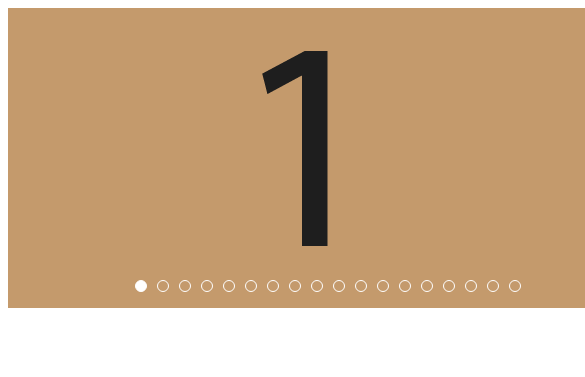
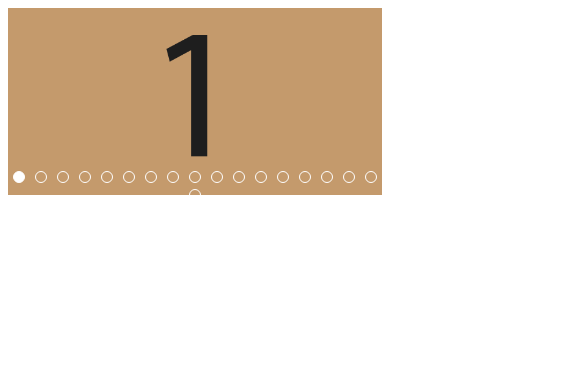
Before and after one commit to quanlieu/react-image-show, a React app: page / in a window 390 px wide. Shown: the top 377 px of the page, 585 px wide, since content can reach past the window. Built offline with nearby package versions, Linux system fonts and the light colour scheme; some packages are replaced by stand-ins of ours.

Commit message:
Add basic responsive support

```diff
--- a/src/less/index.less
+++ b/src/less/index.less
@@ -9,6 +9,7 @@
   text-align: center;
   margin: auto;
   position: relative;
+  width: 100%;
 
   @media only screen and (min-width: @md) {
     width: @md-width;
@@ -19,6 +20,9 @@
     position: relative;
     overflow: hidden;
     display: inline-block;
+    width: 100%;
+    height: 50vw;
+
     @media only screen and (min-width: @md) {
       width: @md-width - @arrow-width;
       height: inherit;
--- a/src/less/indicators.less
+++ b/src/less/indicators.less
@@ -1,7 +1,9 @@
 ul.indicators {
   position: relative;
   top: -50px;
+  padding: 0;
   text-align: center;
+
   > li {
     display: inline-block;
     cursor: pointer;
--- a/src/less/variables.less
+++ b/src/less/variables.less
@@ -1,3 +1,4 @@
+@sm: 768px;
 @md: 992px;
 @md-width: 920px;
 @md-height: 400px;
```
